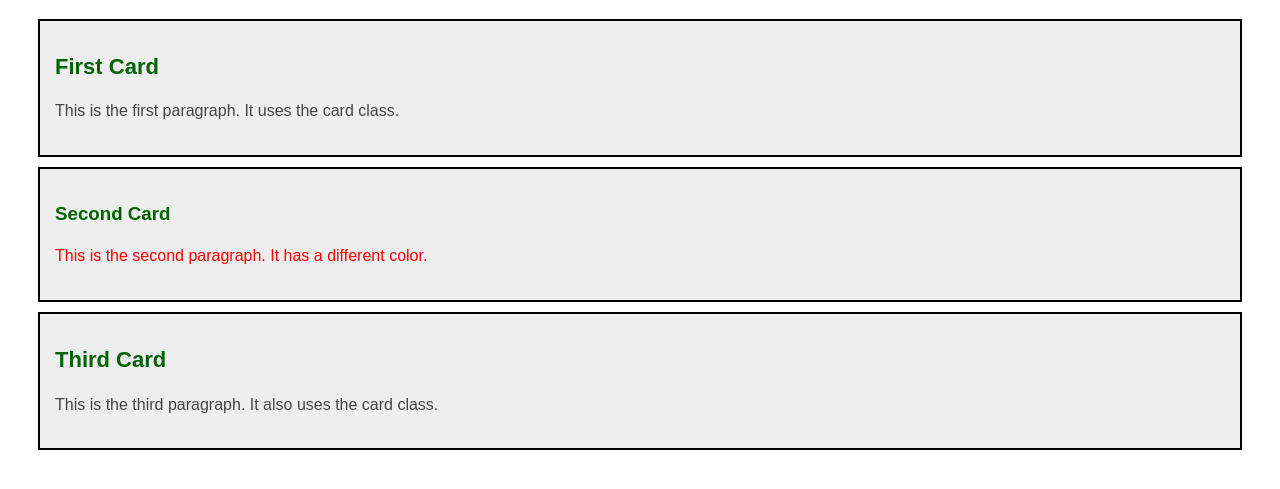
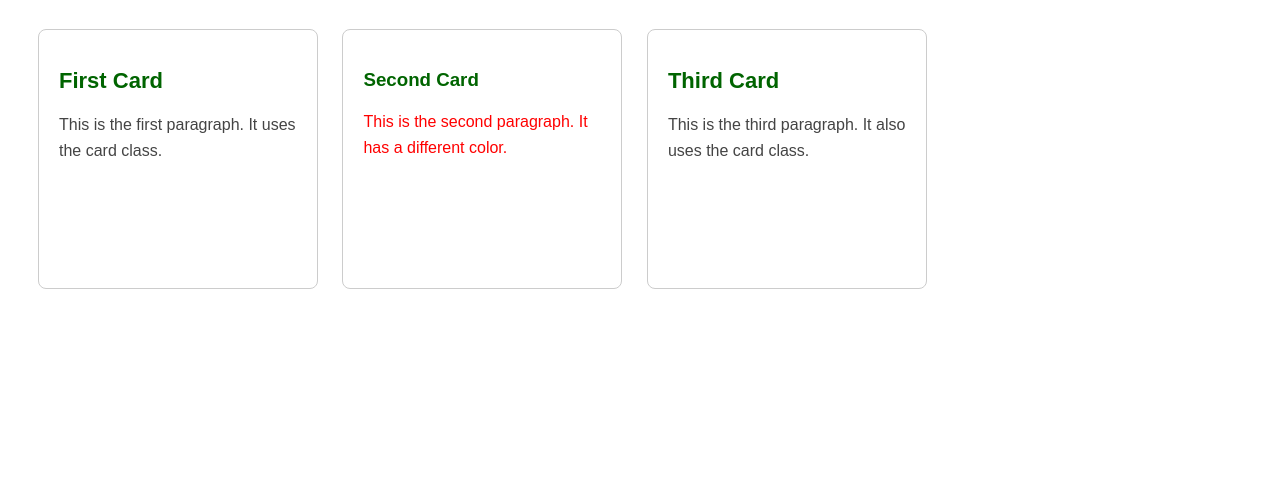
Before and after one commit to nicev3r/C-IT14WebTech, a plain HTML site: page HTML-LAB/lab2.html in a window 1280 px wide. Shown: the part 89-578 px from the top of the page. Drawn offline with Linux system fonts and the light colour scheme.

Commit message:
lab4 completed

```diff
--- a/HTML-LAB/style.css
+++ b/HTML-LAB/style.css
@@ -76,3 +76,33 @@ a{
 a: hover {
     text-decoration: underline;
 }
+
+
+/*lab4*/
+
+* {
+    box-sizing: border-box;
+}
+
+body {
+    font-family: Arial, sans-serif;
+    background-color: f4f4f4;
+    padding: 20px;
+}
+
+.intro{
+    text-align: center;
+}
+
+.card {
+    width: 280px;
+    height: 260px;
+    padding: 20px;
+    margin: 10px;
+    border: 1px solid #cccccc;
+    border-radius: 8px;
+    background-color: white;
+    display: inline-block;
+    vertical-align: top;
+
+}
```
Also changed, not shown: HTML-LAB/lab4.html (added, +29 -0 lines).
